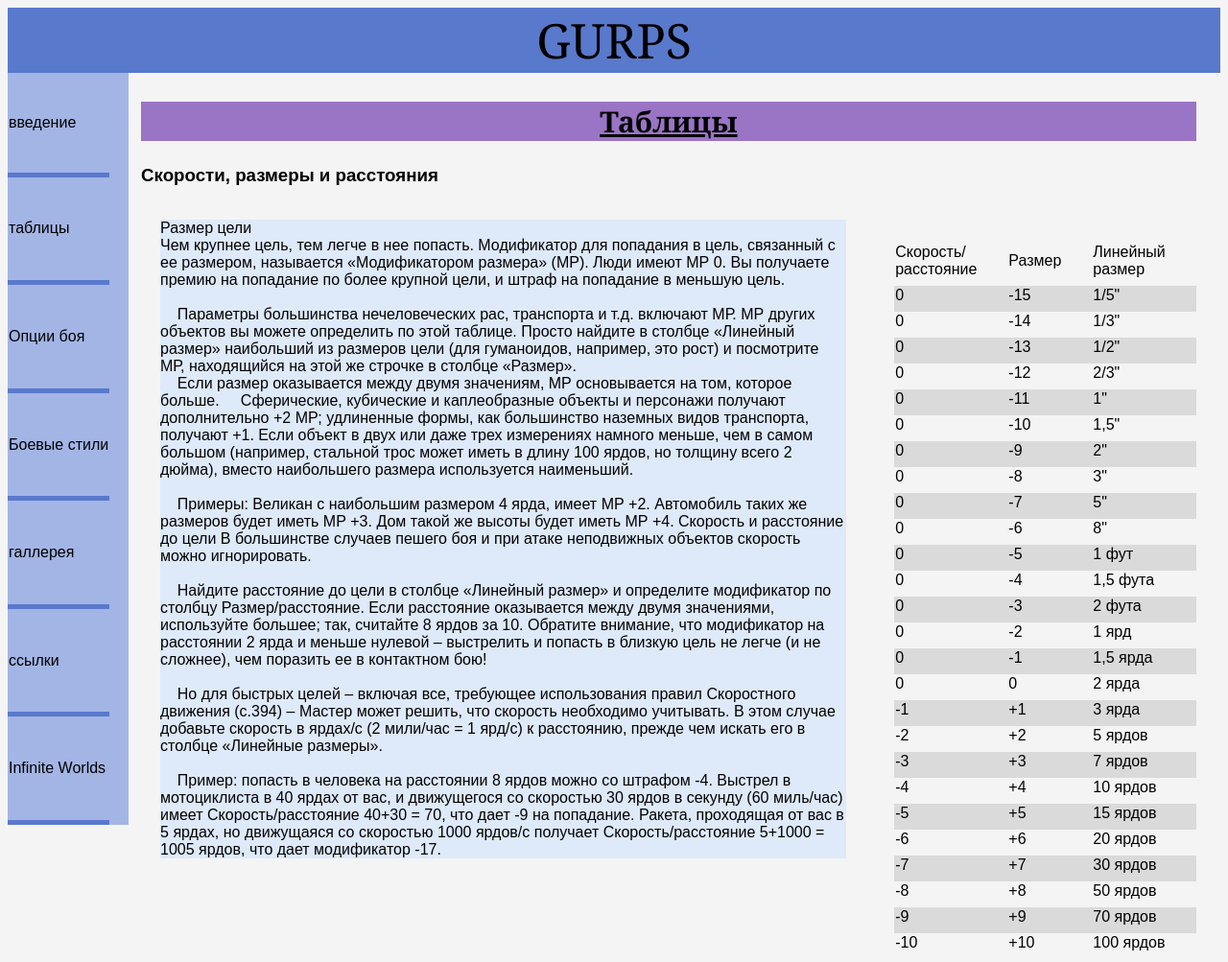
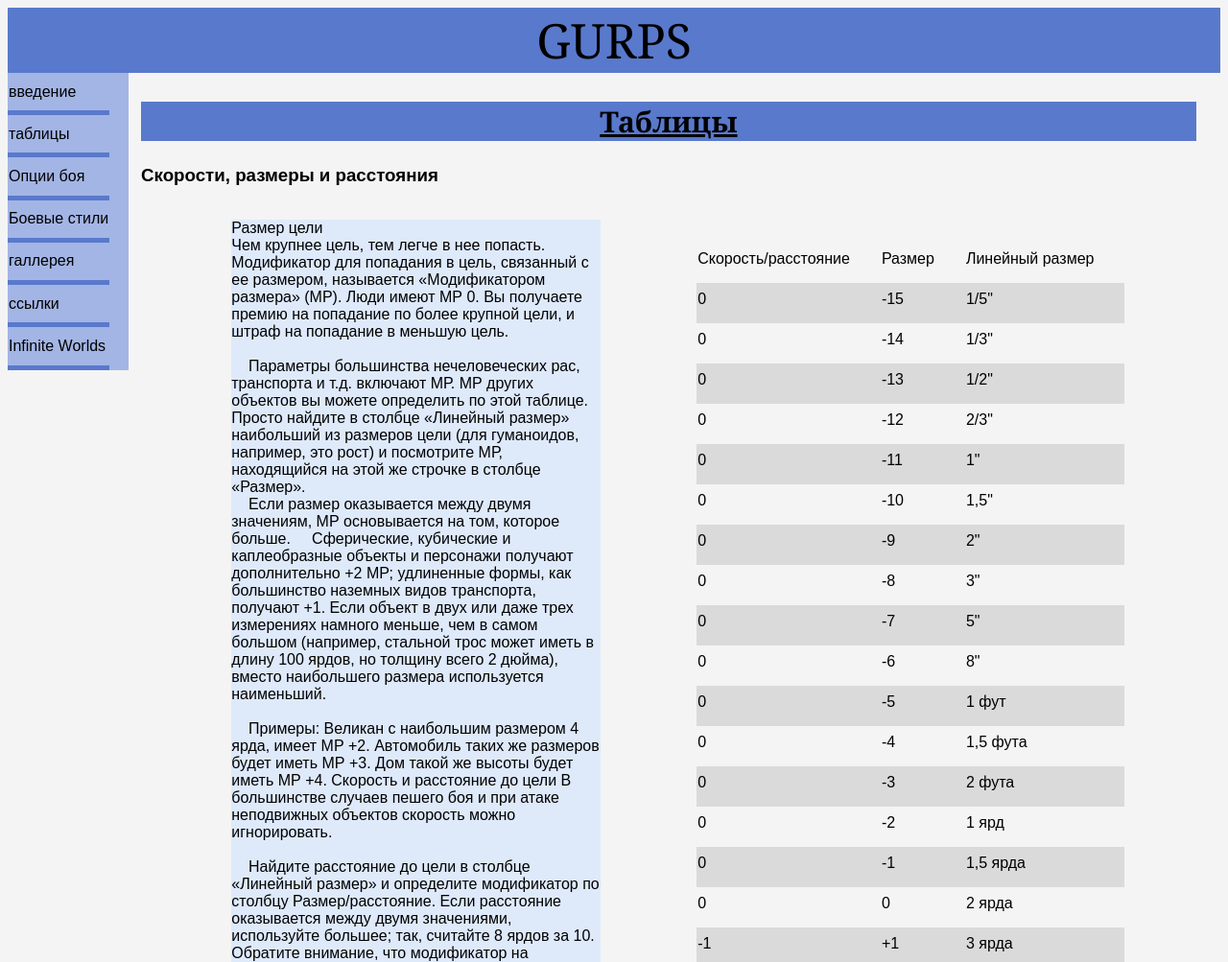
Before and after one commit to Sleptnap/GURPS-players-handbook, a plain HTML site: page tables.html in a window 1280 px wide. Shown: the top 1003 px of the page at 96% size. Drawn offline with Linux system fonts and the light colour scheme.

Commit message:
Update style.css

```diff
--- a/style.css
+++ b/style.css
@@ -37,7 +37,6 @@ footer {
     float:left;
     margin: 0 0 0 0;
     font-size: auto;
-    height: 100%;
 }
 
 table {
@@ -46,14 +45,15 @@ table {
 }
 .tablesint {
     display: flex;
-    justify-content: left;
+    justify-content: center;
 }
 .tablesint p {
 text-align: left;
 margin-left: 20px;
-margin-right: 50px;
+margin-right: 100px;
 background-color: #dee9fa;
 height: 100%;
+width: 35%;
 }
 
 a {
@@ -82,9 +82,8 @@ h1 {
     text-align: center;
     font-size: 30px;
     font-family: Cambria, Cochin, Georgia, Times, 'Times New Roman', serif;
-    background-color: #9a74c5;
+    background-color: #5979CC;
     text-decoration: underline;
-    text-underline-offset:
 }
 .img1 {
     display: flex;
```
